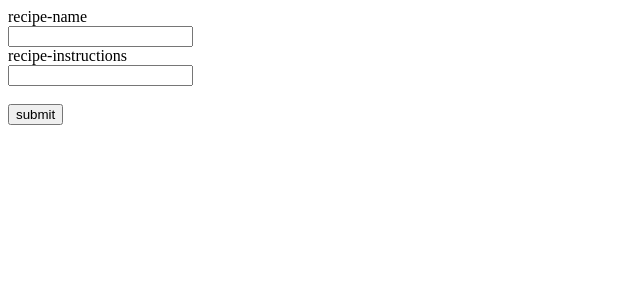
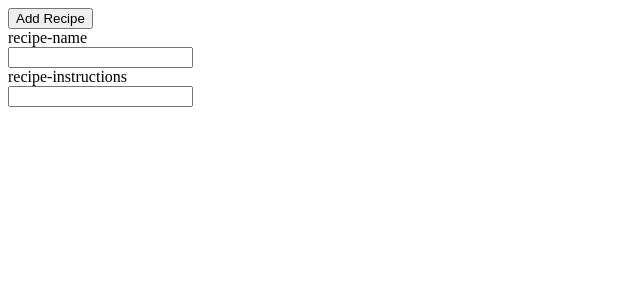
Before and after one commit to karumveetil/preassessment, an Angular app: page / in a window 1280 px wide. Both pictures are taken after a click on the button "Add Recipe". Shown: the top 300 px of the page, without its empty margins (0-640 px from the left). Built offline with nearby package versions, Linux system fonts and the light colour scheme.

Commit message:
Update app.component.html

```diff
--- a/src/app/app.component.html
+++ b/src/app/app.component.html
@@ -1,35 +1,26 @@
-
 <div>
-  <form name="Receipe" action="">
   <div id="demo1" *ngIf="showReceipeDashboard">
-
-    <h2>My Recipes</h2>
+    <h2 role="heading">My Recipes</h2>
     <!-- ^ Do not remove this element ^ -->
-    <div><button (click)="receipeClicked()">Add Recipe</button></div>
-    <h4>There are no recipes to list</h4>
+    <div><button (click)="receipeClicked()" role="button" name="Add Recipe">Add Recipe</button></div>
+    <p>There are no recipes to list</p>
   </div>
-
-
   <div id="demo2" *ngIf="showRecepieForm">
-
+    <form name="Receipe" action="">
+      <button>Add Recipe</button>
       <div>
-        <label for="recipe-name">recipe-name</label>
+        <label for="recipe-name" aria-label="recipe-name">recipe-name</label>
       </div>
-      <input type="textbox" name="recipe-name" [(ngModel)]="recipeName">
+      <input type="textbox"  name="recipe-name" [(ngModel)]="recipeName">
       <div>
-        <label for="recipe-instructions">recipe-instructions</label>
+        <label for="recipe-instructions" aria-label="recipe-instructions">recipe-instructions</label>
       </div>
-      <input type="textbox" name="recipe-instructions" [(ngModel)]="recipeInstructions" >
+      <input type="textbox"  name="recipe-instructions" [(ngModel)]="recipeInstructions" >
       <br><br>
-      <div><input type="submit" value="submit" (click)="submit()" ></div>
-
-
+    </form>
   </div>
-
   <div id="demo3" *ngIf="showFinalRecipe" >
     <h2>My Receipe</h2>
-    <ul><li>{{recipeName}} --> {{recipeInstructions}}</li></ul>
-
+    <ul><li role="listitem">{{recipeName}} --> {{recipeInstructions}}</li></ul>
   </div>
- </form>
 </div>
```
